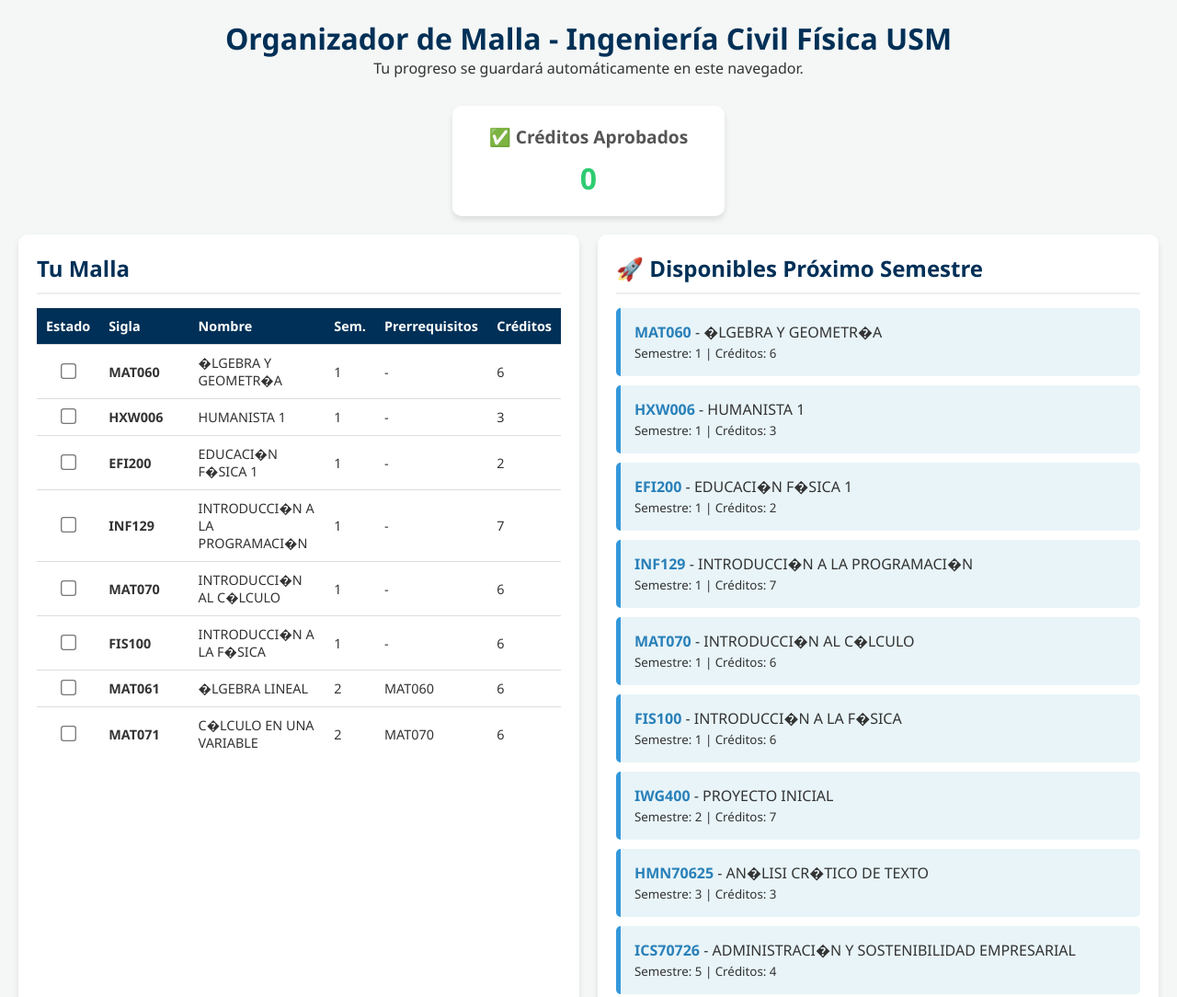
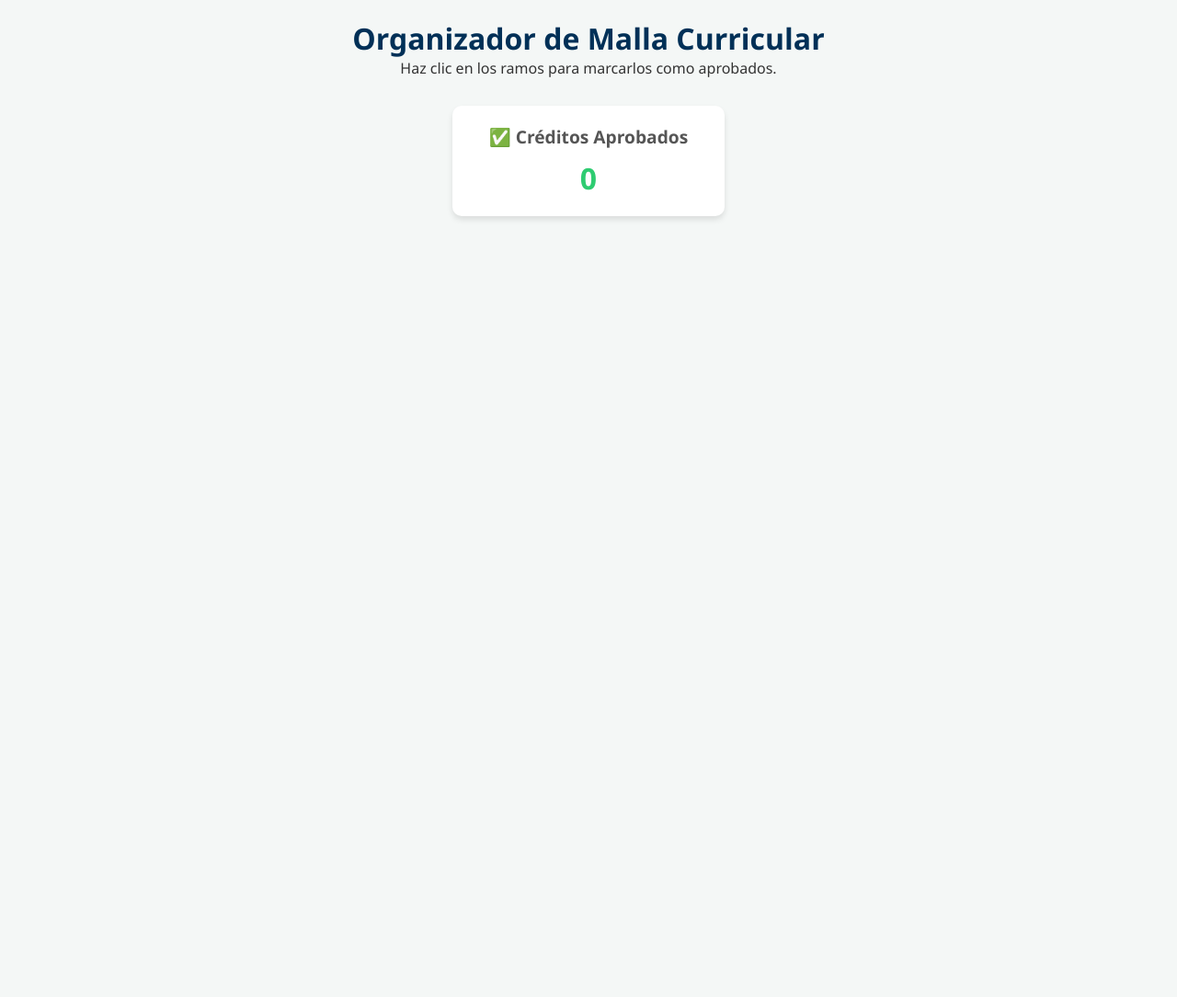
Before and after one commit to ByPanchoX/malla-fisica, a plain HTML site: page index.html in a window 1280 px wide. Shown: the top 1084 px of the page at 92% size. After the commit the page ends 800 px from the top, so only its background shows below. Drawn offline with nearby package versions, Linux system fonts and the light colour scheme.

Commit message:
Update index.html

```diff
--- a/index.html
+++ b/index.html
@@ -3,14 +3,14 @@
 <head>
     <meta charset="UTF-8">
     <meta name="viewport" content="width=device-width, initial-scale=1.0">
-    <title>Malla Curricular - Ingeniería Civil Física USM</title>
+    <title>Malla Interactiva</title>
     <link rel="stylesheet" href="style.css">
     <script src="https://cdnjs.cloudflare.com/ajax/libs/PapaParse/5.4.1/papaparse.min.js"></script>
 </head>
 <body>
     <header>
-        <h1>Organizador de Malla - Ingeniería Civil Física USM</h1>
-        <p>Tu progreso se guardará automáticamente en este navegador.</p>
+        <h1>Organizador de Malla Curricular</h1>
+        <p>Haz clic en los ramos para marcarlos como aprobados.</p>
     </header>
 
     <main>
@@ -21,33 +21,8 @@
             </div>
         </section>
 
-        <section class="contenedor-principal">
-            <div class="columna">
-                <h2>Tu Malla</h2>
-                <div class="tabla-scroll">
-                    <table id="tabla-malla">
-                        <thead>
-                            <tr>
-                                <th>Estado</th>
-                                <th>Sigla</th>
-                                <th>Nombre</th>
-                                <th>Sem.</th>
-                                <th>Prerrequisitos</th>
-                                <th>Créditos</th>
-                            </tr>
-                        </thead>
-                        <tbody id="cuerpo-malla">
-                            </tbody>
-                    </table>
-                </div>
-            </div>
-
-            <div class="columna">
-                <h2>🚀 Disponibles Próximo Semestre</h2>
-                <div id="lista-disponibles" class="lista-ramos">
-                    </div>
-            </div>
-        </section>
+        <section id="malla-grid" class="malla-grid">
+            </section>
     </main>
 
     <script src="script.js"></script>
```
